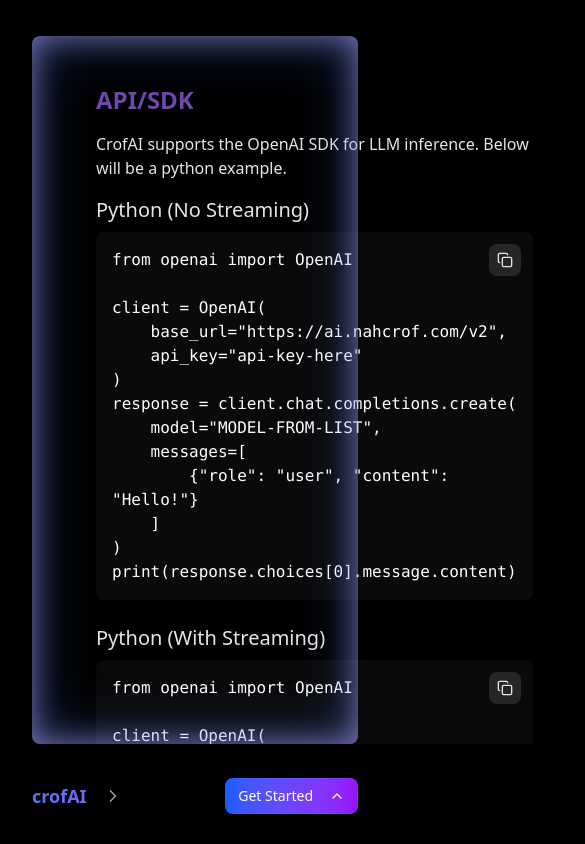
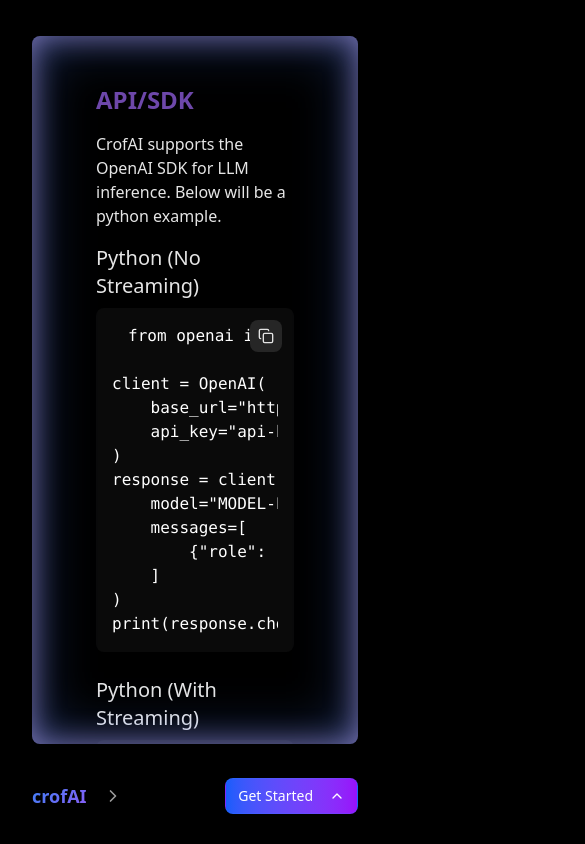
Before and after one commit to KiKaraage/crof-web, a React (Vite) app: page /docs in a window 390 px wide. Shown: the whole page, 585 px wide, since content can reach past the window. Built offline with nearby package versions, Linux system fonts and the light colour scheme.

Commit message:
fix(docs): nest code content inside code block div
so the content would be scrollable horizontally, while the parent div
can adhere to mobile-responsive UI

```diff
--- a/src/pages/DocsPage.tsx
+++ b/src/pages/DocsPage.tsx
@@ -35,11 +35,11 @@
         print(chunk.choices[0].delta.content, end="", flush=True)`;
 
    return (
-    <div className="px-8 pt-9 pb-0 h-full">
-       <div className="w-full rounded-md h-[calc(100vh-8.5rem)] flex flex-col overflow-visible relative">
+    <div className="pt-9 pb-0 h-full relative">
+        <div className="px-8 w-full rounded-md h-[calc(100vh-8.5rem)] flex flex-col overflow-visible relative">
         <div className="flex flex-col h-full">
 
-          <div className="flex-1 overflow-y-auto px-16 py-12 max-w-4xl mx-auto break-words">
+          <div className="flex-1 overflow-y-auto overflow-x-hidden px-16 py-12 w-full break-words">
         <section className="mb-8">
           <h2 className="text-2xl font-semibold mb-4 text-primary">API/SDK</h2>
            <p className="mb-4 break-words">
@@ -47,15 +47,19 @@
           </p>
 
             <h3 className="text-xl font-medium mb-2">Python (No Streaming)</h3>
-            <pre className="bg-neutral-950 text-white p-4 rounded-md overflow-x-auto max-w-full whitespace-pre-wrap break-words mb-6 relative">
+             <pre className="bg-neutral-950 text-white p-4 rounded-md w-full mb-6 relative overflow-x-hidden">
+              <div className="overflow-x-auto">
                 <CopyButton text={codeNoStreaming} />
-             <code>{codeNoStreaming}</code>
+                <code className="whitespace-pre px-4">{codeNoStreaming}</code>
+              </div>
             </pre>
 
             <h3 className="text-xl font-medium mb-2">Python (With Streaming)</h3>
-            <pre className="bg-neutral-950 text-white p-4 rounded-md overflow-x-auto max-w-full whitespace-pre-wrap break-words mb-6 relative">
+             <pre className="bg-neutral-950 text-white p-4 rounded-md w-full mb-6 relative overflow-x-hidden">
+              <div className="overflow-x-auto">
                 <CopyButton text={codeStreaming} />
-             <code>{codeStreaming}</code>
+                <code className="whitespace-pre px-4">{codeStreaming}</code>
+              </div>
             </pre>
         </section>
 
@@ -84,7 +88,7 @@
         </section>
       </div>
        </div>
-      <div className="absolute inset-0 rounded-md animate-gradient-glow pointer-events-none"></div>
+        <div className="absolute inset-x-8 inset-y-0 rounded-md animate-gradient-glow pointer-events-none"></div>
      </div>
     </div>
   );
```
Lines whose indentation alone changed are shown as unchanged.
